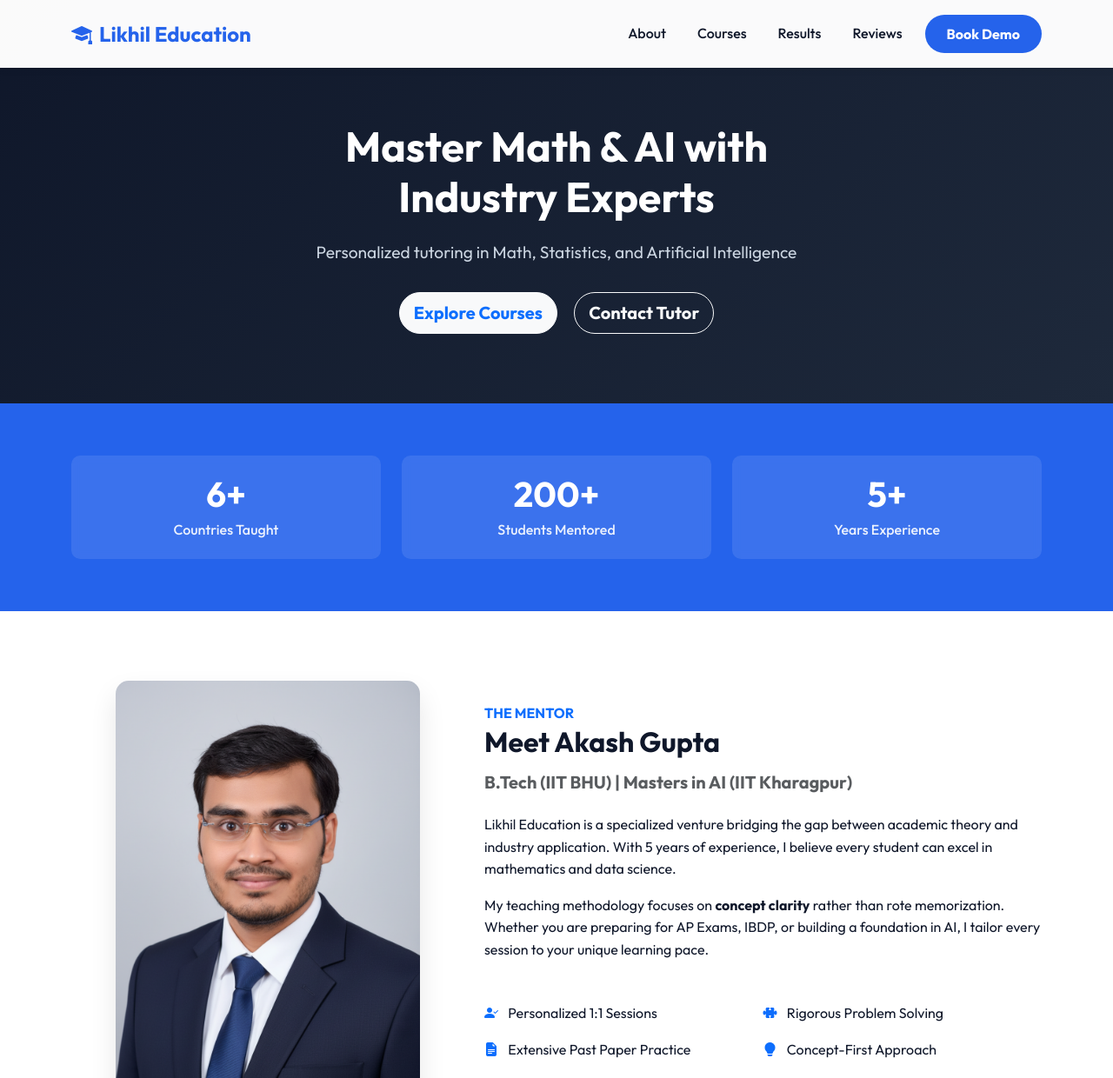
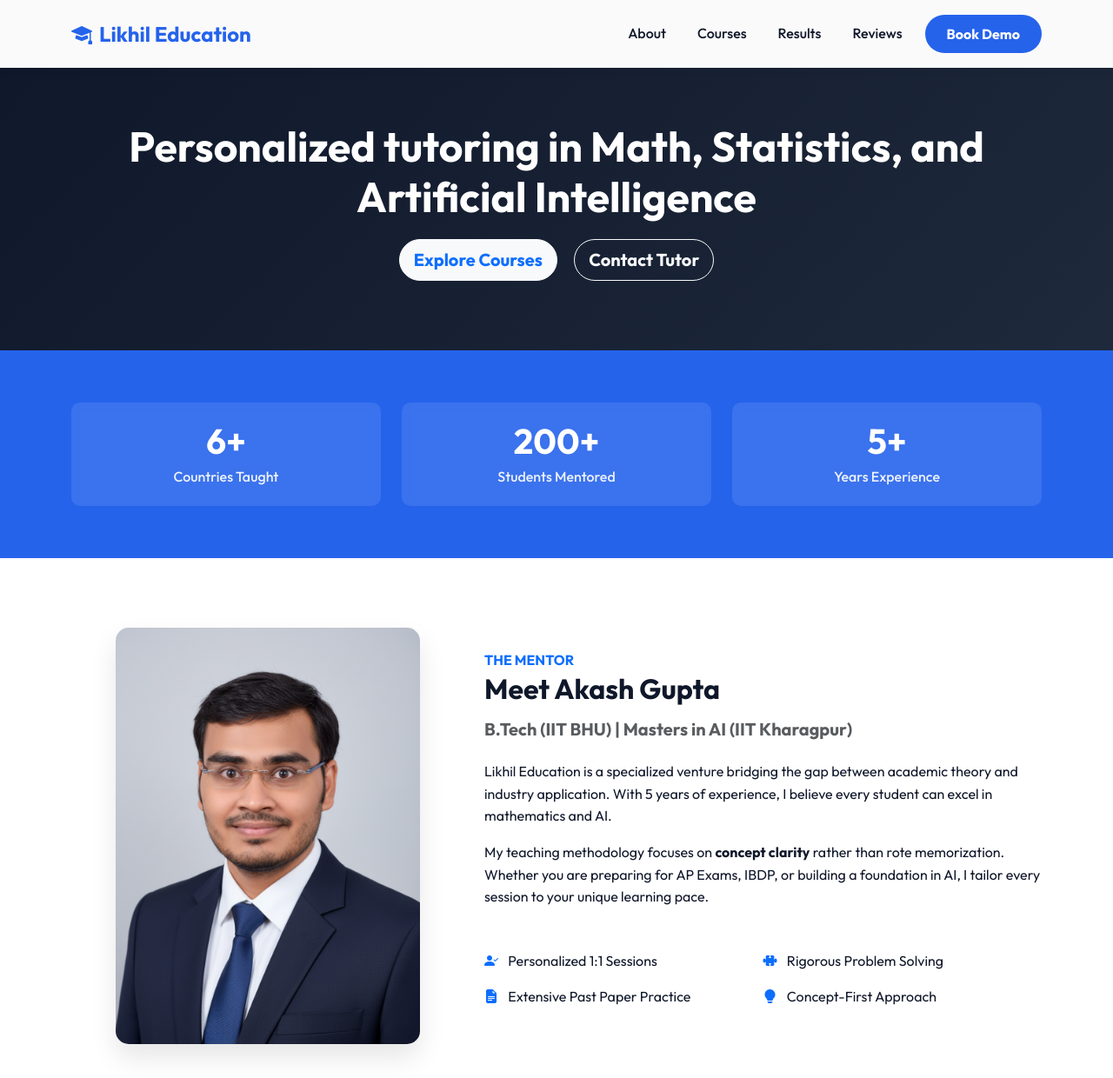
Before and after one commit to india134/Likhileducation, a plain HTML site: page index.html in a window 1280 px wide. Shown: the top 1240 px of the page at 87% size. Drawn offline with nearby package versions, Linux system fonts and the light colour scheme.

Commit message:
Update index.html

```diff
--- a/index.html
+++ b/index.html
@@ -223,8 +223,8 @@
 
 <section class="hero-section d-flex align-items-center">
     <div class="container">
-        <h1>Master Math & AI with<br>Industry Experts</h1>
-        <p>Personalized tutoring in Math, Statistics, and Artificial Intelligence </p>
+        <h1>Personalized tutoring in Math, Statistics, and Artificial Intelligence</h1>
+
         <div>
             <a href="#courses" class="btn btn-light btn-lg me-3 rounded-pill fw-bold text-primary">Explore Courses</a>
             <a href="#contact" class="btn btn-outline-light btn-lg rounded-pill fw-bold">Contact Tutor</a>
@@ -267,7 +267,7 @@
                 <span class="text-primary fw-bold text-uppercase">The Mentor</span>
                 <h2 class="mb-3">Meet Akash Gupta</h2>
                 <h5 class="text-muted mb-4">B.Tech (IIT BHU) | Masters in AI (IIT Kharagpur)</h5>
-                <p>Likhil Education is a specialized venture bridging the gap between academic theory and industry application. With 5 years of experience, I believe every student can excel in mathematics and data science.</p>
+                <p>Likhil Education is a specialized venture bridging the gap between academic theory and industry application. With 5 years of experience, I believe every student can excel in mathematics and AI.</p>
                 <p>My teaching methodology focuses on <strong>concept clarity</strong> rather than rote memorization. Whether you are preparing for AP Exams, IBDP, or building a foundation in AI, I tailor every session to your unique learning pace.</p>
 
                 <div class="row mt-4">
```
